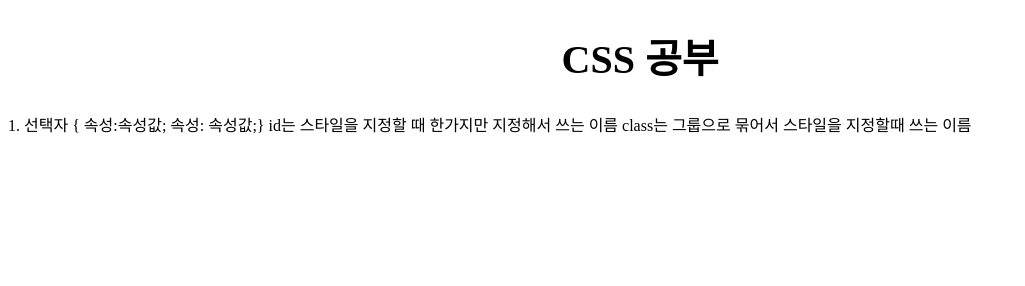
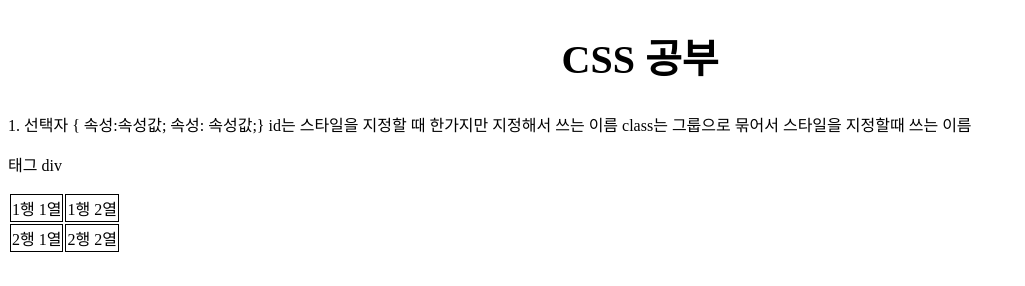
Before and after one commit to SongMyeongHo/Example-Web, a plain HTML site: page CSS.html in a window 1280 px wide. Shown: the whole page, without its empty margins (0-1025 px from the left). Drawn offline with Linux system fonts and the light colour scheme.

Commit message:
Update CSS.html

```diff
--- a/CSS.html
+++ b/CSS.html
@@ -5,6 +5,9 @@
             h1{
                 text-align:center;
                 font-size:40px;
+            }
+            tr,td{
+                border:1px solid black;
             }
         </style>
     </head>
@@ -16,5 +19,19 @@
         id는 스타일을 지정할 때 한가지만 지정해서 쓰는 이름
         class는 그룹으로 묶어서 스타일을 지정할때 쓰는 이름
 
+        <p>
+            태그 div
+            <br>
+            <table>
+                <tr>
+                    <td>1행 1열</td>
+                    <td>1행 2열</td>
+                </tr>
+                <tr>
+                    <td>2행 1열</td>
+                    <td>2행 2열</td>
+                </tr>
+            </table>
+        </p>
     </body>
 </html>
```
